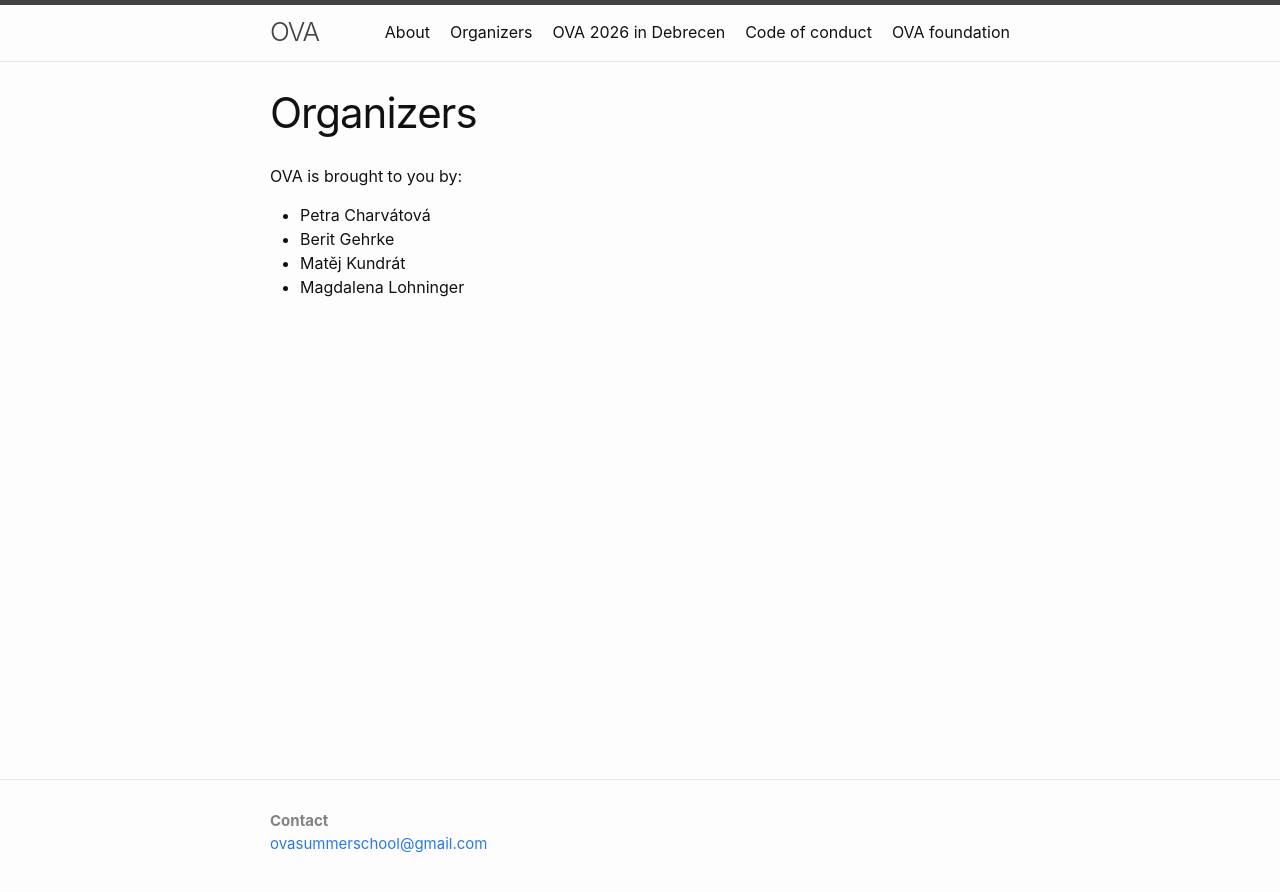
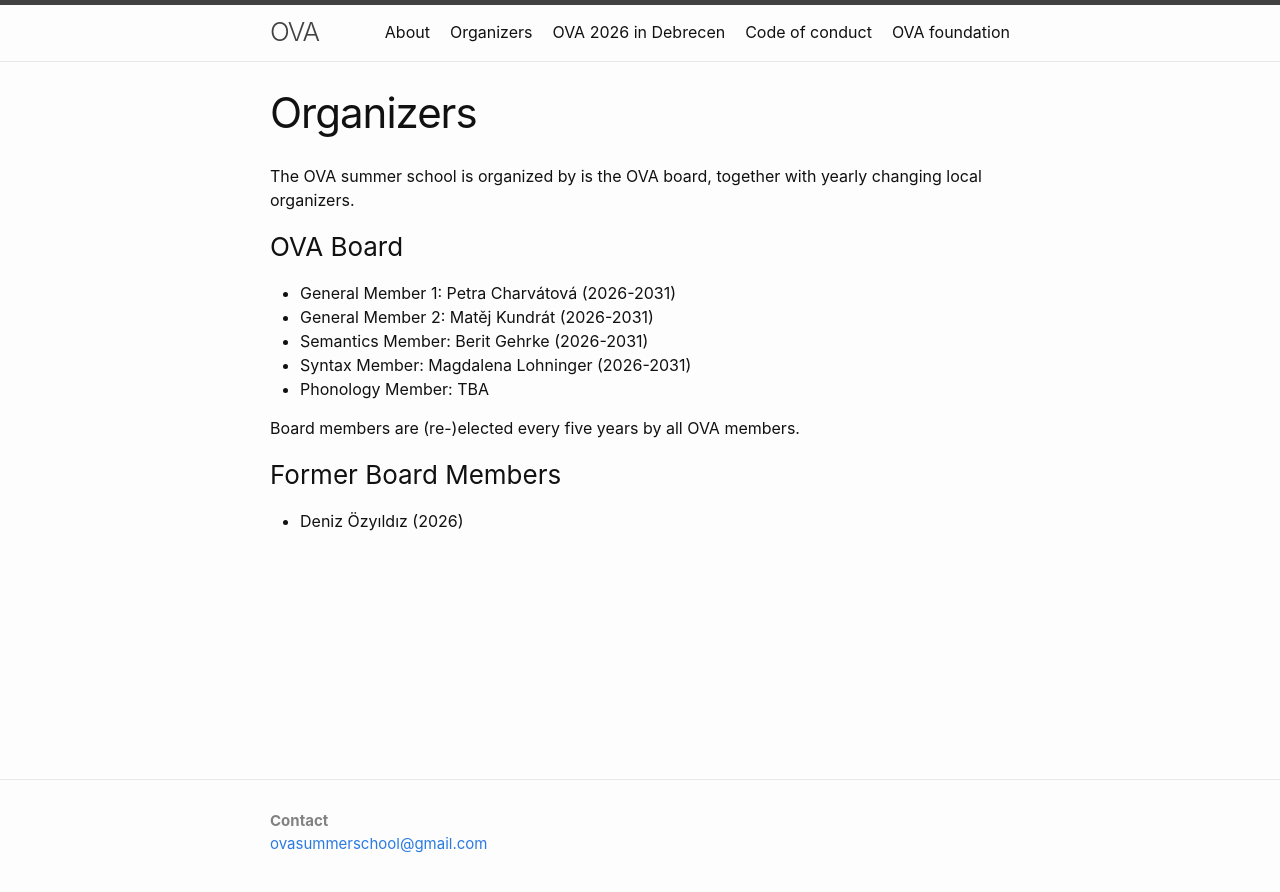
Before and after one commit to ovaschool/ovaschool.github.io, a Jekyll site: the page built from staticpages/1_organizers.markdown, in a window 1280 px wide. Shown: the top 892 px of the page. Built offline with Jekyll 4.4.1, drawn with Linux system fonts in a browser that asks for light colours.

Commit message:
Update 1_organizers.markdown

```diff
--- a/staticpages/1_organizers.markdown
+++ b/staticpages/1_organizers.markdown
@@ -5,9 +5,18 @@ permalink: /organizers/
 weight: 3
 ---
 
-OVA is brought to you by:
+The OVA summer school is organized by is the OVA board, together with yearly changing local organizers.
 
-* Petra Charvátová
-* Berit Gehrke
-* Matěj Kundrát
-* Magdalena Lohninger
+### OVA Board
+
+* General Member 1: Petra Charvátová (2026-2031)
+* General Member 2: Matěj Kundrát (2026-2031)
+* Semantics Member: Berit Gehrke (2026-2031)
+* Syntax Member: Magdalena Lohninger (2026-2031)
+* Phonology Member: TBA
+
+Board members are (re-)elected every five years by all OVA members.
+
+### Former Board Members
+
+* Deniz Özyıldız (2026)
```
